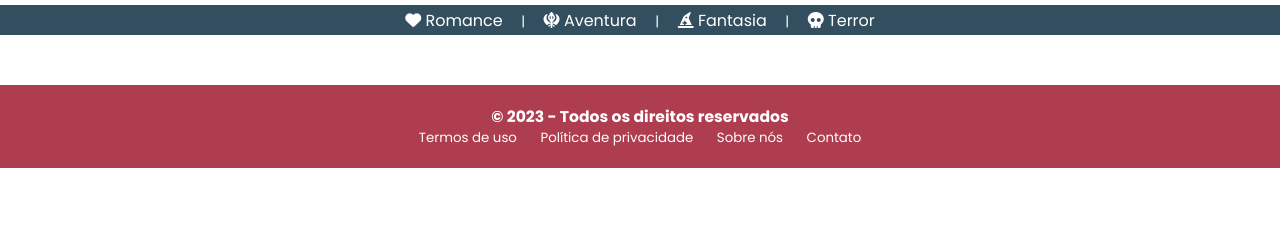
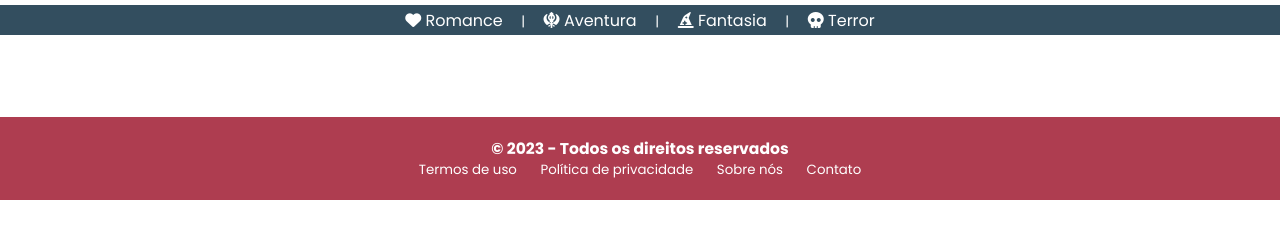
Before and after one commit to Lucas-LuzUn/BiblioTech, a plain HTML site: page pages/home.html in a window 1280 px wide. Shown: the part 72-310 px from the top of the page. Drawn offline with Linux system fonts and the light colour scheme; no server answers.

Commit message:
Projeto finalizado!

```diff
--- a/pages/home.html
+++ b/pages/home.html
@@ -5,7 +5,7 @@
     <meta charset="UTF-8">
     <meta name="viewport" content="width=device-width, initial-scale=1.0">
 
-    <link rel="stylesheet" href="/BiblioTech/pages/home.html">
+    <link rel="stylesheet" href="/BiblioTech/css/home.css">
     <link rel="stylesheet" href="/BiblioTech/css/layout_padrao.css">
     <link rel="stylesheet" href="/BiblioTech/css/sidebar.css">
 
```
